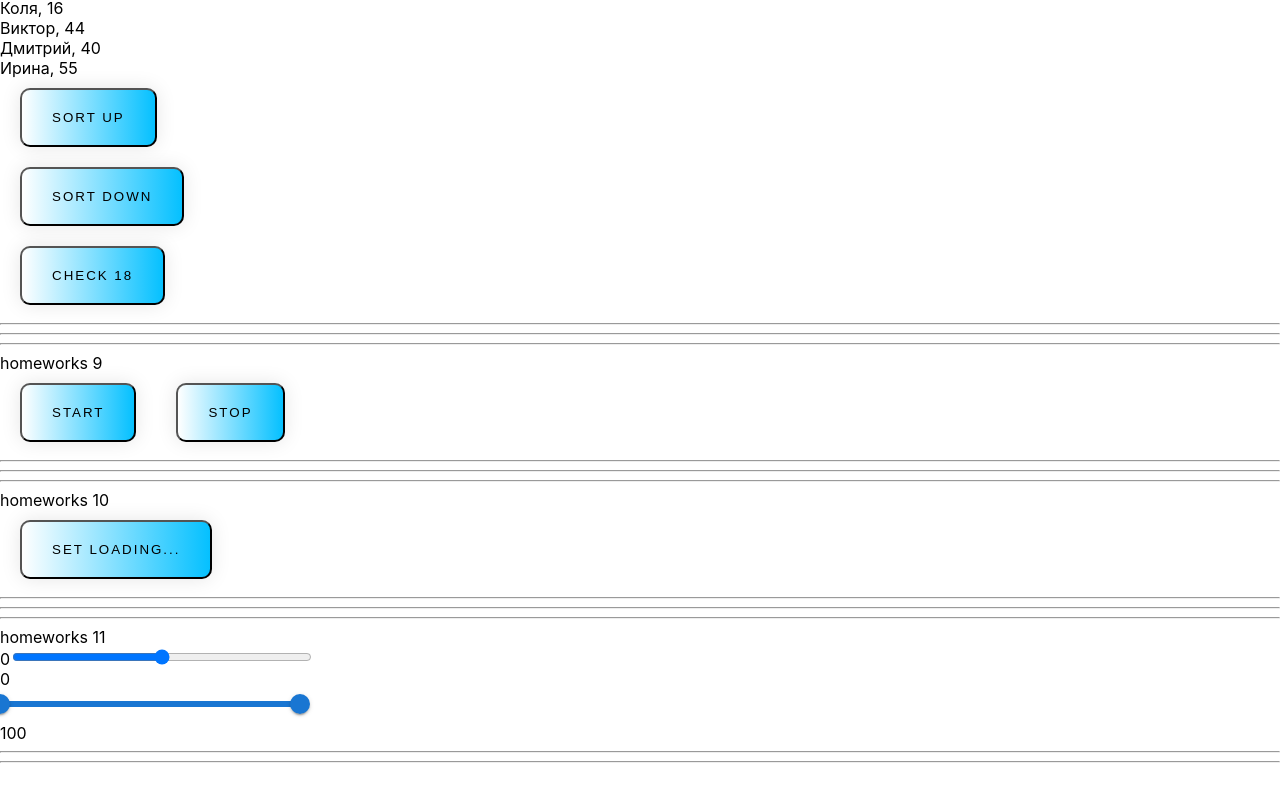
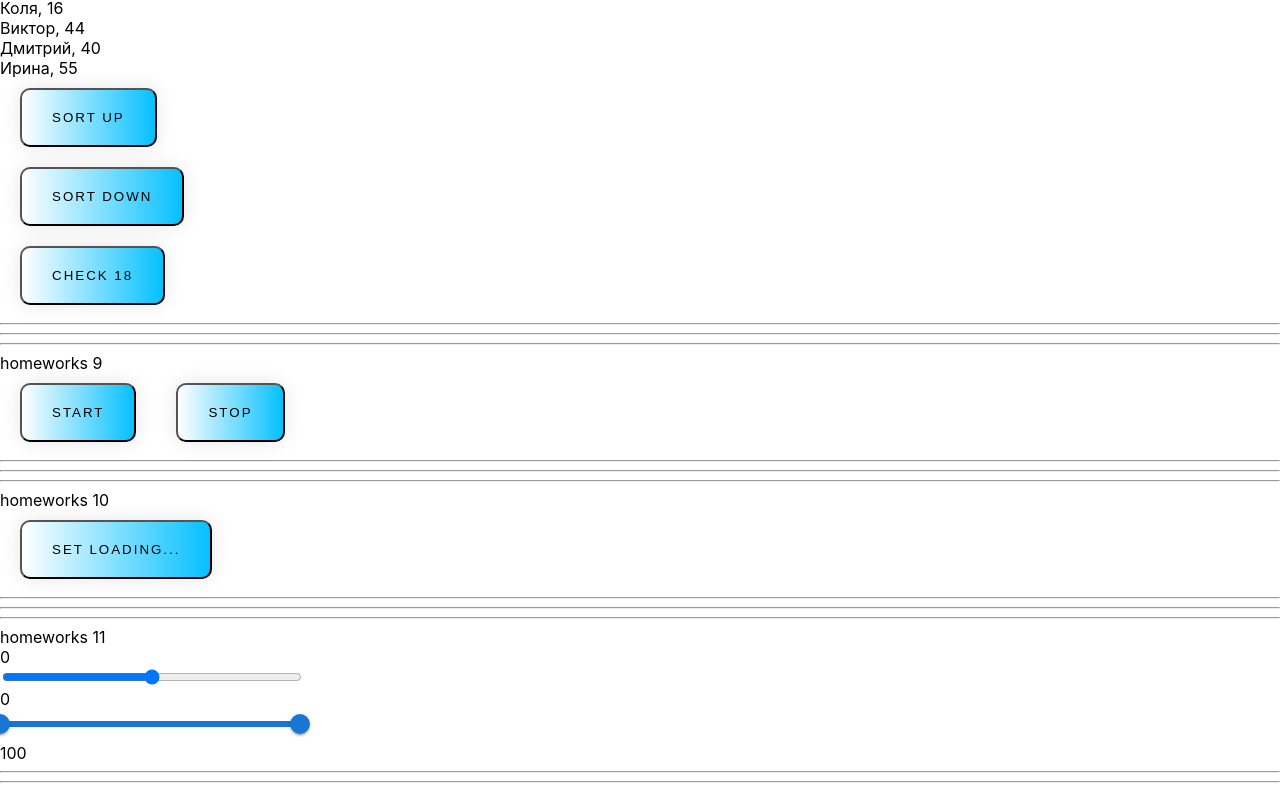
Before and after one commit to YACHNIKMIKHAIL/IgnatHomeWorks-Monday, a React (Create React App) app: page /#/junior in a window 1280 px wide. Shown: the part 274-1065 px from the top of the page. Built offline with nearby package versions, Linux system fonts and the light colour scheme.

Commit message:
Real yspeh commit

```diff
--- a/src/p2-homeworks/h11/HW11.tsx
+++ b/src/p2-homeworks/h11/HW11.tsx
@@ -3,18 +3,14 @@ import SuperRange from './common/c7-SuperRange/SuperRange'
 import SuperDoubleRange from './common/c8-SuperDoubleRange/SuperDoubleRange'
 
 function HW11() {
-    const [value1, setValue1] = useState<number>(0)
-    const [value2, setValue2] = useState<number>(100)
-    const [allV,setAllV]=useState<Array<number>>([value1,value2])
+    const [allV,setAllV]=useState<Array<number>>([0,100])
 
     const onChangeRange = (value: number) => {
-       debugger
-        console.log(allV)
-        setAllV([value,value2])
+        setAllV([value,allV[1]])
     }
     const onChangeRangeII = (value: Array<number>) => {
-        setValue1(value[0])
-        setValue2(value[1])
+        debugger
+        setAllV(value)
     }
 
     return (
@@ -22,14 +18,14 @@ function HW11() {
             <hr/>
             homeworks 11
             <div>
-                <span>{value1}</span>
-                <SuperRange onChangeRange={onChangeRange} value={value1}/>
+                <div>{allV[0]}</div>
+                <SuperRange onChangeRange={onChangeRange} value={allV[0]}/>
             </div>
 
             <div>
-                <span>{value1}</span>
+                <div>{allV[0]}</div>
                 <SuperDoubleRange onChangeRange={onChangeRangeII} value={allV}/>
-                <span>{value2}</span>
+                <div>{allV[1]}</div>
             </div>
 
             <hr/>
--- a/src/p2-homeworks/h11/common/c7-SuperRange/SuperRange.tsx
+++ b/src/p2-homeworks/h11/common/c7-SuperRange/SuperRange.tsx
@@ -1,6 +1,5 @@
 import React, {ChangeEvent, DetailedHTMLProps, InputHTMLAttributes} from 'react'
 import s from './SuperRange.module.css'
-import {Slider} from "@mui/material";
 
 // тип пропсов обычного инпута
 type DefaultInputPropsType = DetailedHTMLProps<InputHTMLAttributes<HTMLInputElement>, HTMLInputElement>
--- a/src/p2-homeworks/h11/common/c8-SuperDoubleRange/SuperDoubleRange.tsx
+++ b/src/p2-homeworks/h11/common/c8-SuperDoubleRange/SuperDoubleRange.tsx
@@ -1,4 +1,4 @@
-import React, {ChangeEvent} from 'react'
+import React, {useEffect} from 'react'
 import {Box, Slider} from "@mui/material";
 
 type SuperDoubleRangePropsType = {
@@ -7,37 +7,23 @@ type SuperDoubleRangePropsType = {
 }
 const SuperDoubleRange: React.FC<SuperDoubleRangePropsType> = (
     {
-         onChangeRange, value,
+        onChangeRange, value,
 
     }
 ) => {
-    //
-    // const [valueX, setValueX] = React.useState<number[]>([20, 37]);
-    //
-    // // const onChangeCallback = (e: ChangeEvent<HTMLInputElement>, newValue: number[]) => {
-    // //     setValueX(newValue)
-    // //     if (onChangeRange) {
-    // //         onChangeRange(newValue);
-    // //     }
-    // // }
-    // const handleChange = (event: Event, newValue: number | number[]) => {
-    //     if (onChangeRange) {
-    //         if (typeof newValue === 'number')
-    //             setValueX([newValue, 0])
-    //         onChangeRange(valueX);
-    //     }
-    // };
-    const start=()=>{
+
+    const [value2, setValue2] = React.useState<Array<number>>([0, 100]);
+
+    useEffect(()=>{
         debugger
-        if(value){
-            return value
-        }else{
-            return [1,50]
+        if(value) {
+            setValue2(value)
         }
-    }
-    const [value2, setValue2] = React.useState<Array<number>>(start());
+    },[value])
+
     const minDistance = 10;
     console.log(value2)
+
     const handleChange2 = (
         event: Event,
         newValue: number | number[],
@@ -46,7 +32,6 @@ const SuperDoubleRange: React.FC<SuperDoubleRangePropsType> = (
         if (!Array.isArray(newValue)) {
             return;
         }
-
         if (newValue[1] - newValue[0] < minDistance) {
             if (activeThumb === 0) {
                 const clamped = Math.min(newValue[0], 100 - minDistance);
@@ -56,7 +41,10 @@ const SuperDoubleRange: React.FC<SuperDoubleRangePropsType> = (
                 setValue2([clamped - minDistance, clamped]);
             }
         } else {
-            setValue2(newValue as number[]);
+            if (onChangeRange) {
+                onChangeRange(newValue)
+            }
+            setValue2(newValue as number[])
         }
     };
 
@@ -67,7 +55,6 @@ const SuperDoubleRange: React.FC<SuperDoubleRangePropsType> = (
                 value={value2}
                 onChange={handleChange2}
                 valueLabelDisplay="auto"
-                // getAriaValueText={valuetext}
                 disableSwap
             />
         </Box>
```
